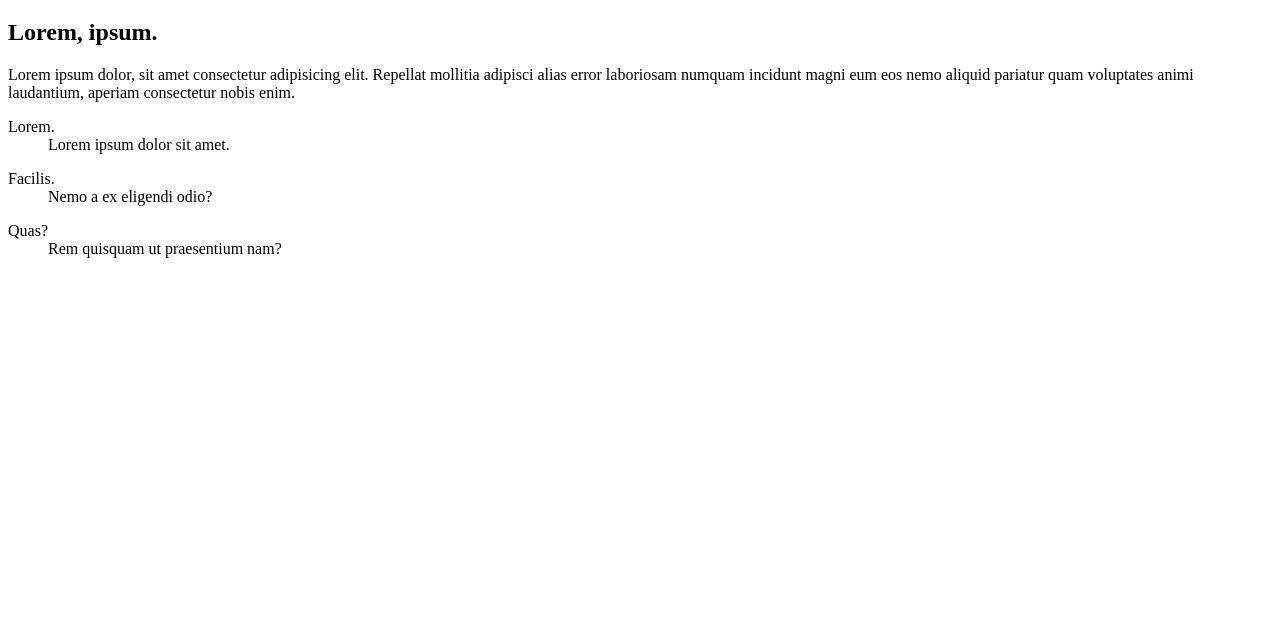
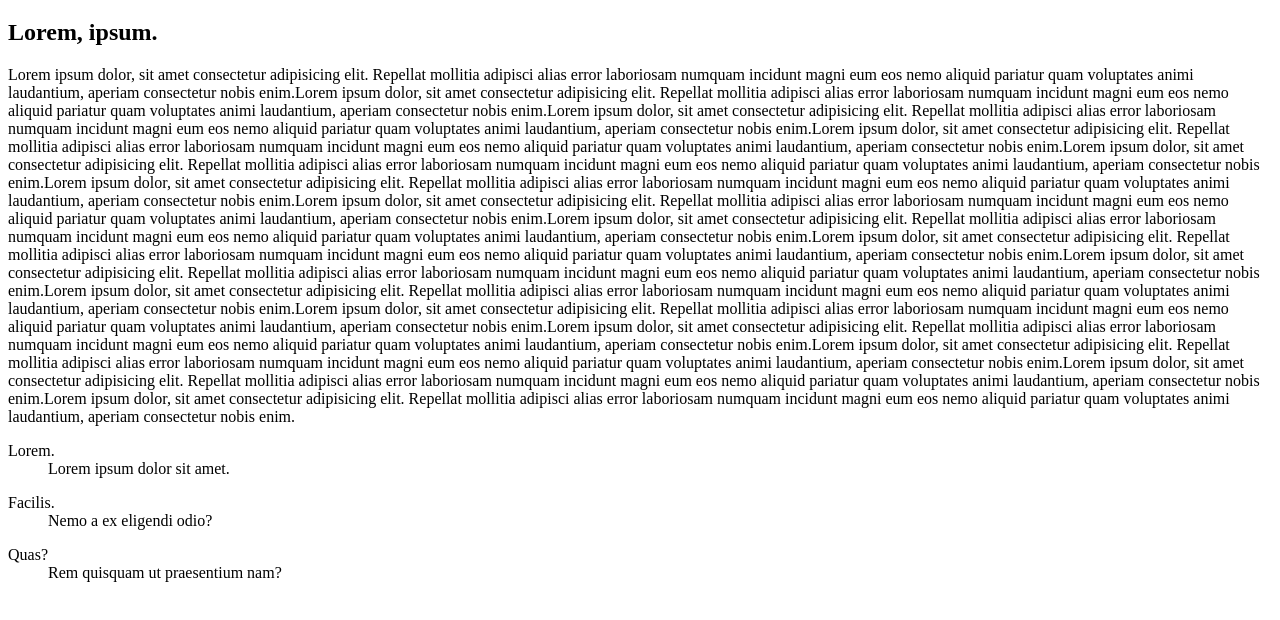
Before and after one commit to MMI-SAE-105/2022-r113-tp2-menu-alpinejs-marionmura, a website: page index.html in a window 1280 px wide. Shown: the part 90-710 px from the top of the page. Drawn offline with nearby package versions, Linux system fonts and the light colour scheme.

Commit message:
ajout texte et x-bind pour le noscroll

```diff
--- a/index.html
+++ b/index.html
@@ -1,5 +1,6 @@
 <!DOCTYPE html>
-<html lang="fr" x-data="{menuIsOpen:false}" : class="{noscroll:menuIsOpen,}">
+<html lang="fr" x-data="{menuIsOpen:false}" x-bind:class="{noscroll:menuIsOpen,}">
+
   <head>
     <meta charset="UTF-8" />
     <meta http-equiv="X-UA-Compatible" content="IE=edge" />
@@ -50,6 +51,51 @@
       Lorem ipsum dolor, sit amet consectetur adipisicing elit. Repellat
       mollitia adipisci alias error laboriosam numquam incidunt magni eum eos
       nemo aliquid pariatur quam voluptates animi laudantium, aperiam
+      consectetur nobis enim.Lorem ipsum dolor, sit amet consectetur adipisicing elit. Repellat
+      mollitia adipisci alias error laboriosam numquam incidunt magni eum eos
+      nemo aliquid pariatur quam voluptates animi laudantium, aperiam
+      consectetur nobis enim.Lorem ipsum dolor, sit amet consectetur adipisicing elit. Repellat
+      mollitia adipisci alias error laboriosam numquam incidunt magni eum eos
+      nemo aliquid pariatur quam voluptates animi laudantium, aperiam
+      consectetur nobis enim.Lorem ipsum dolor, sit amet consectetur adipisicing elit. Repellat
+      mollitia adipisci alias error laboriosam numquam incidunt magni eum eos
+      nemo aliquid pariatur quam voluptates animi laudantium, aperiam
+      consectetur nobis enim.Lorem ipsum dolor, sit amet consectetur adipisicing elit. Repellat
+      mollitia adipisci alias error laboriosam numquam incidunt magni eum eos
+      nemo aliquid pariatur quam voluptates animi laudantium, aperiam
+      consectetur nobis enim.Lorem ipsum dolor, sit amet consectetur adipisicing elit. Repellat
+      mollitia adipisci alias error laboriosam numquam incidunt magni eum eos
+      nemo aliquid pariatur quam voluptates animi laudantium, aperiam
+      consectetur nobis enim.Lorem ipsum dolor, sit amet consectetur adipisicing elit. Repellat
+      mollitia adipisci alias error laboriosam numquam incidunt magni eum eos
+      nemo aliquid pariatur quam voluptates animi laudantium, aperiam
+      consectetur nobis enim.Lorem ipsum dolor, sit amet consectetur adipisicing elit. Repellat
+      mollitia adipisci alias error laboriosam numquam incidunt magni eum eos
+      nemo aliquid pariatur quam voluptates animi laudantium, aperiam
+      consectetur nobis enim.Lorem ipsum dolor, sit amet consectetur adipisicing elit. Repellat
+      mollitia adipisci alias error laboriosam numquam incidunt magni eum eos
+      nemo aliquid pariatur quam voluptates animi laudantium, aperiam
+      consectetur nobis enim.Lorem ipsum dolor, sit amet consectetur adipisicing elit. Repellat
+      mollitia adipisci alias error laboriosam numquam incidunt magni eum eos
+      nemo aliquid pariatur quam voluptates animi laudantium, aperiam
+      consectetur nobis enim.Lorem ipsum dolor, sit amet consectetur adipisicing elit. Repellat
+      mollitia adipisci alias error laboriosam numquam incidunt magni eum eos
+      nemo aliquid pariatur quam voluptates animi laudantium, aperiam
+      consectetur nobis enim.Lorem ipsum dolor, sit amet consectetur adipisicing elit. Repellat
+      mollitia adipisci alias error laboriosam numquam incidunt magni eum eos
+      nemo aliquid pariatur quam voluptates animi laudantium, aperiam
+      consectetur nobis enim.Lorem ipsum dolor, sit amet consectetur adipisicing elit. Repellat
+      mollitia adipisci alias error laboriosam numquam incidunt magni eum eos
+      nemo aliquid pariatur quam voluptates animi laudantium, aperiam
+      consectetur nobis enim.Lorem ipsum dolor, sit amet consectetur adipisicing elit. Repellat
+      mollitia adipisci alias error laboriosam numquam incidunt magni eum eos
+      nemo aliquid pariatur quam voluptates animi laudantium, aperiam
+      consectetur nobis enim.Lorem ipsum dolor, sit amet consectetur adipisicing elit. Repellat
+      mollitia adipisci alias error laboriosam numquam incidunt magni eum eos
+      nemo aliquid pariatur quam voluptates animi laudantium, aperiam
+      consectetur nobis enim.Lorem ipsum dolor, sit amet consectetur adipisicing elit. Repellat
+      mollitia adipisci alias error laboriosam numquam incidunt magni eum eos
+      nemo aliquid pariatur quam voluptates animi laudantium, aperiam
       consectetur nobis enim.
     </p>
     <dl>
```
